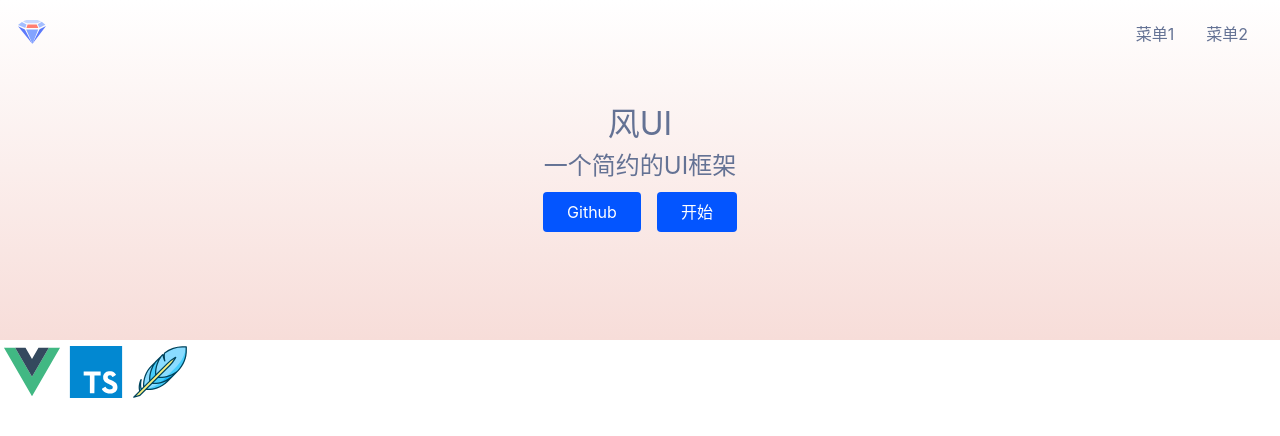
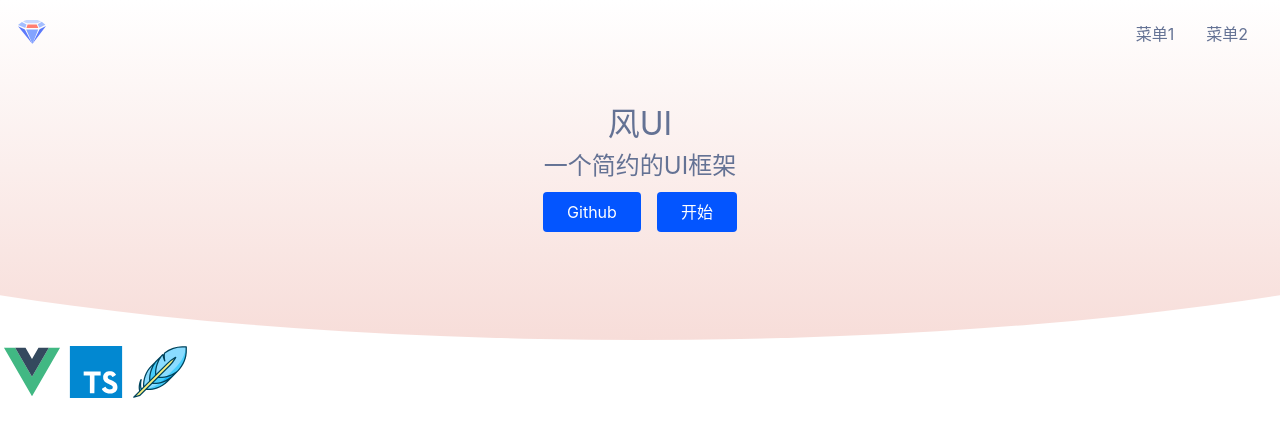
Before and after one commit to wxyzcctv/waping-ui-1, a Vue app: page /#/ in a window 1280 px wide. Shown: the top 436 px of the page. Built offline with nearby package versions, Linux system fonts and the light colour scheme.

Commit message:
使用clip-path画圆弧

```diff
--- a/src/views/Home.vue
+++ b/src/views/Home.vue
@@ -44,6 +44,11 @@ $color: #647294;
 		rgba(255, 255, 255, 1) 0%,
 		rgba(247, 221, 217, 1) 100%
 	);
+    // 方法一
+    // border-bottom-left-radius: 50% 40px;
+    // border-bottom-right-radius: 50% 40px;
+    // 方法二
+    clip-path: ellipse(80% 60% at 50% 40%);
 }
 .features {
 	> svg {
```
